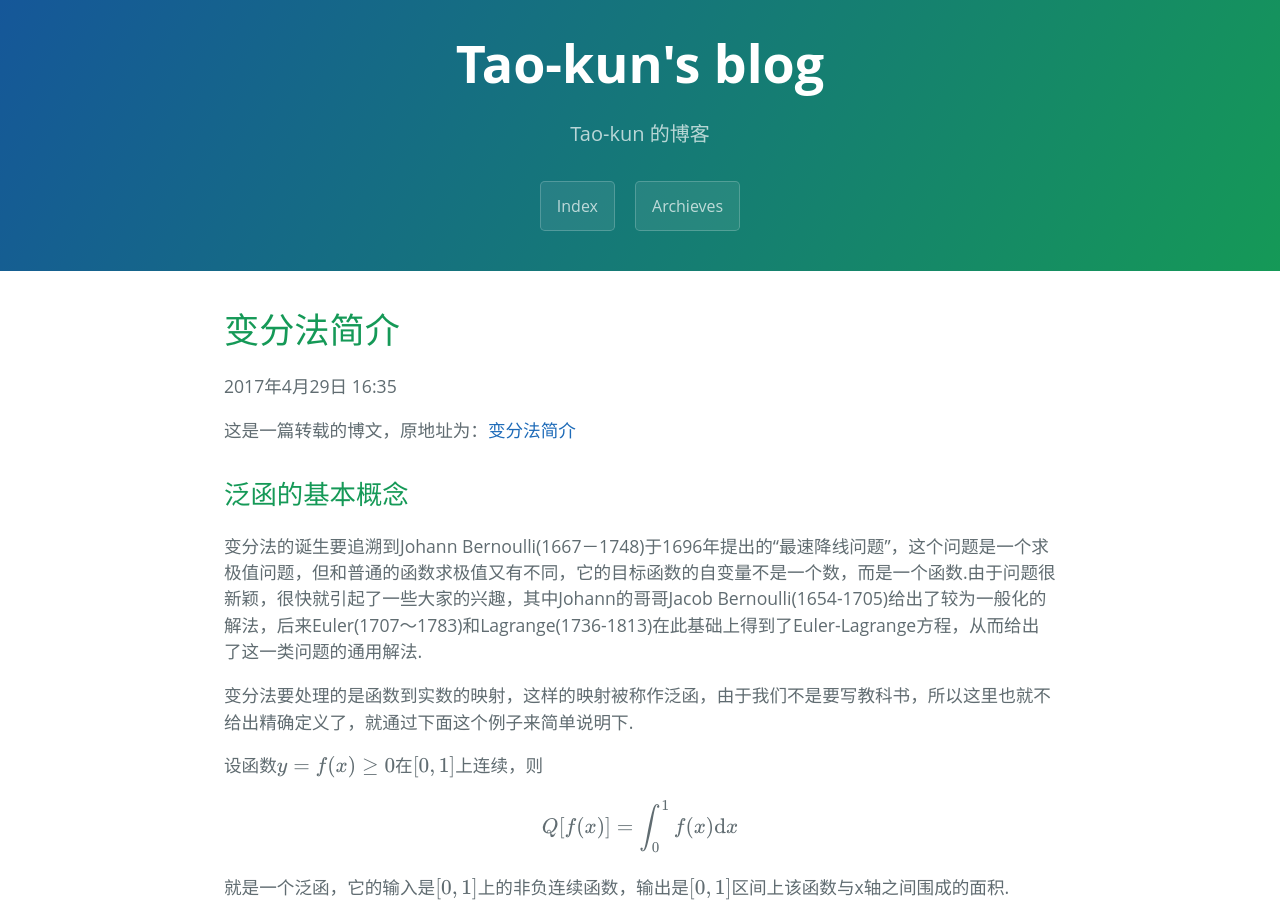
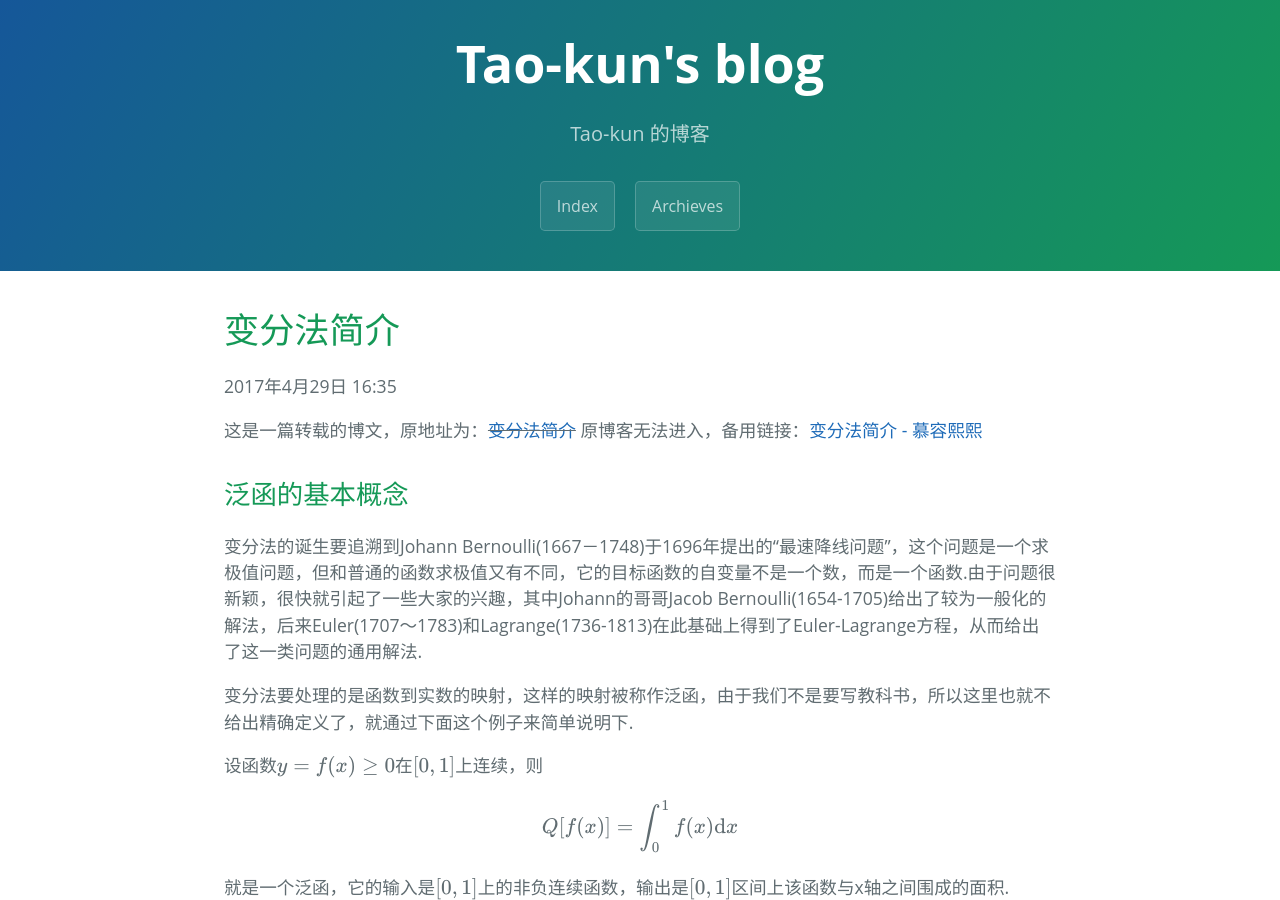
Before and after one commit to Tao-kun/Tao-kun.github.io, a Jekyll site: the page built from _posts/2017-04-29-introduce-to-variational-method.markdown, in a window 1280 px wide and 900 px high. Built offline with Jekyll 4.4.1, drawn with Linux system fonts in a browser that asks for light colours; some web fonts are replaced; formulas are drawn with MathJax 3.

Commit message:
fix url link of variational method

```diff
--- a/_posts/2017-04-29-introduce-to-variational-method.markdown
+++ b/_posts/2017-04-29-introduce-to-variational-method.markdown
@@ -5,7 +5,8 @@ date:   2017-04-29 16:35:00 +0800
 tags: [Mathematics]
 ---
 
-这是一篇转载的博文，原地址为：[变分法简介](http://www.cnblogs.com/murongxixi/p/3995788.html)
+这是一篇转载的博文，原地址为：<del>[变分法简介](http://www.cnblogs.com/murongxixi/p/3995788.html)</del>
+原博客无法进入，备用链接：[变分法简介 - 慕容熙熙](https://www.tuicool.com/articles/E3eaqm)
 
 ## 泛函的基本概念
 
```
